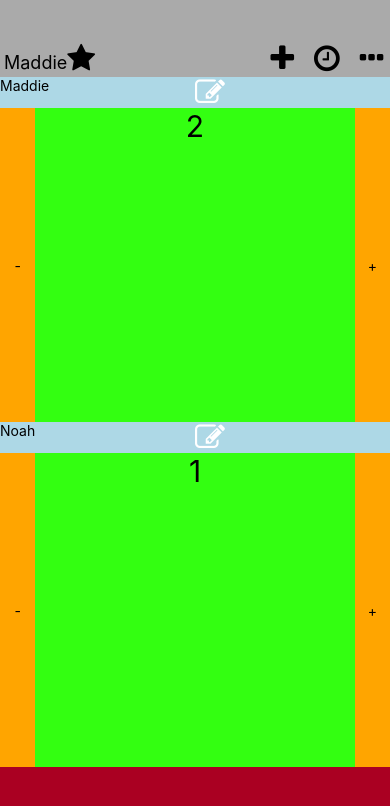
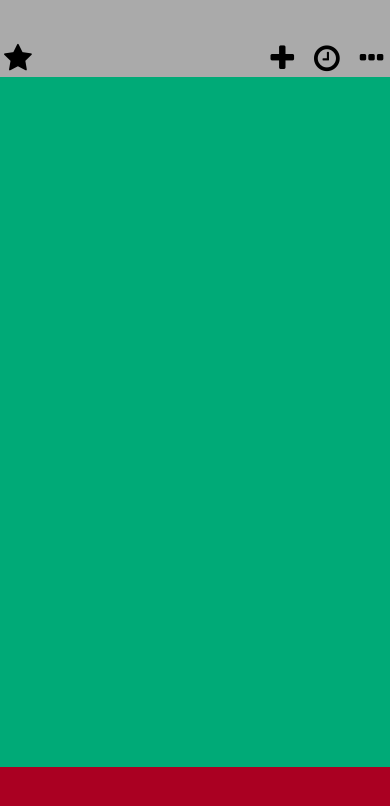
Before and after one commit to nazhot/Score_Counter, a React Native app: screen /Score in a window 390 px wide. Shown: the top 806 px of the page. Built offline with nearby package versions, Linux system fonts and the light colour scheme.

Commit message:
Working on Async Storage
Got function for getting/saving data going, but I will need to get the
react native debugger in order to actually check how it's working.

```diff
--- a/App.js
+++ b/App.js
@@ -10,7 +10,6 @@ import PlayerScreen from './components/PlayerScreen';
 import { UserProvider } from './data/scoreData';
 
 const Stack = createNativeStackNavigator();
-
 
 export default function App() {
 
--- a/components/ScoreCard.js
+++ b/components/ScoreCard.js
@@ -1,7 +1,8 @@
 import { FontAwesome } from '@expo/vector-icons';
 import { React } from 'react';
 import { StyleSheet, Text, View, Pressable } from 'react-native';
-import { useScoreDataDispatch } from '../data/scoreData';
+import { useScoreData, useScoreDataDispatch } from '../data/scoreData';
+import AsyncStorage from '@react-native-async-storage/async-storage';
 
 const styles = StyleSheet.create({
     container: {
@@ -38,7 +39,26 @@ const styles = StyleSheet.create({
 
 const ScoreCard = ( {name, score, id, goToPlayerScreen} ) => {
 
+    const scoreData         = useScoreData();
     const scoreDataDispatch = useScoreDataDispatch();
+    const storeData         = async (value) => {
+        try {
+            const jsonValue = JSON.stringify(value);
+            await AsyncStorage.setItem("@lastGameData", jsonValue);
+        } catch(e){
+            console.log(e);
+        }
+    }
+
+    function increment(multiplier){
+        scoreDataDispatch({
+            type: "increment",
+            id: id,
+            multiplier: multiplier,
+        });
+
+        storeData(scoreData);
+    }
 
     return (
         <View style={styles.container}>
@@ -58,22 +78,14 @@ const ScoreCard = ( {name, score, id, goToPlayerScreen} ) => {
             </View>
             <View style={styles.scoreContainer}>
                 <Pressable
-                onPress={() => scoreDataDispatch({
-                    type: "increment",
-                    id: id,
-                    multiplier: -1,
-                })}
+                onPress={() => increment(-1)}
                 style={styles.increment}>
                     <Text >-</Text>
                 </Pressable>
 
                 <Text style={styles.score}>{score}</Text>
                 <Pressable
-                onPress={() => scoreDataDispatch({
-                    type: "increment",
-                    id: id,
-                    multiplier: +1,
-                })}
+                onPress={() => increment(1)}
                 style={styles.increment}>
                     <Text>+</Text>
                 </Pressable>
--- a/components/ScoreContainer.js
+++ b/components/ScoreContainer.js
@@ -17,6 +17,10 @@ const styles = StyleSheet.create({
 function generateScoreCards(goToPlayerScreen){
     const scoreData  = useScoreData();
     const scoreCards = [];
+    if ( scoreData.length === 0 ) {
+        return [];
+    }
+
     for ( const playerData of scoreData ) {
         scoreCards.push(
             <ScoreCard
--- a/data/scoreData.js
+++ b/data/scoreData.js
@@ -1,26 +1,26 @@
+import AsyncStorage from "@react-native-async-storage/async-storage";
 import { useContext, createContext, useReducer } from "react";
 
 const ScoreDataContext = createContext(null);
 const ScoreDataDispatchContext = createContext(null);
 
+const getLastScore = async () => {
+    try {
+        const  jsonValue = await AsyncStorage.getItem("@lastGameStore");
+        return jsonValue != null ? JSON.parse(jsonValue) : null;
+    } catch(e) {
+        console.log(e);
+    }
+}
+
+let lastScore = getLastScore();
+if (!Array.isArray(lastScore)) {
+    lastScore = [];
+}
+
 export function UserProvider( { children } ){
     const [scoreData, scoreDispatch] = useReducer(
-        scoreDataReducer,
-        [
-          {
-            name: "Maddie",
-            id: 0,
-            score: 2,
-            increment: 2,
-          },
-          {
-            name: "Noah",
-            id: 1,
-            score: 1,
-            increment: 3,
-          }
-        ]
-      );
+        scoreDataReducer, lastScore);
 
       return (
         <ScoreDataContext.Provider value={scoreData}>
--- a/package.json
+++ b/package.json
@@ -20,7 +20,8 @@
     "react-native": "0.71.8",
     "react-native-safe-area-context": "4.5.0",
     "react-native-screens": "~3.20.0",
-    "react-native-web": "~0.18.10"
+    "react-native-web": "~0.18.10",
+    "@react-native-async-storage/async-storage": "1.17.11"
   },
   "devDependencies": {
     "@babel/core": "^7.20.0"
```
Also changed, not shown: 1 other file (tests, documents, lock files or other folders).
